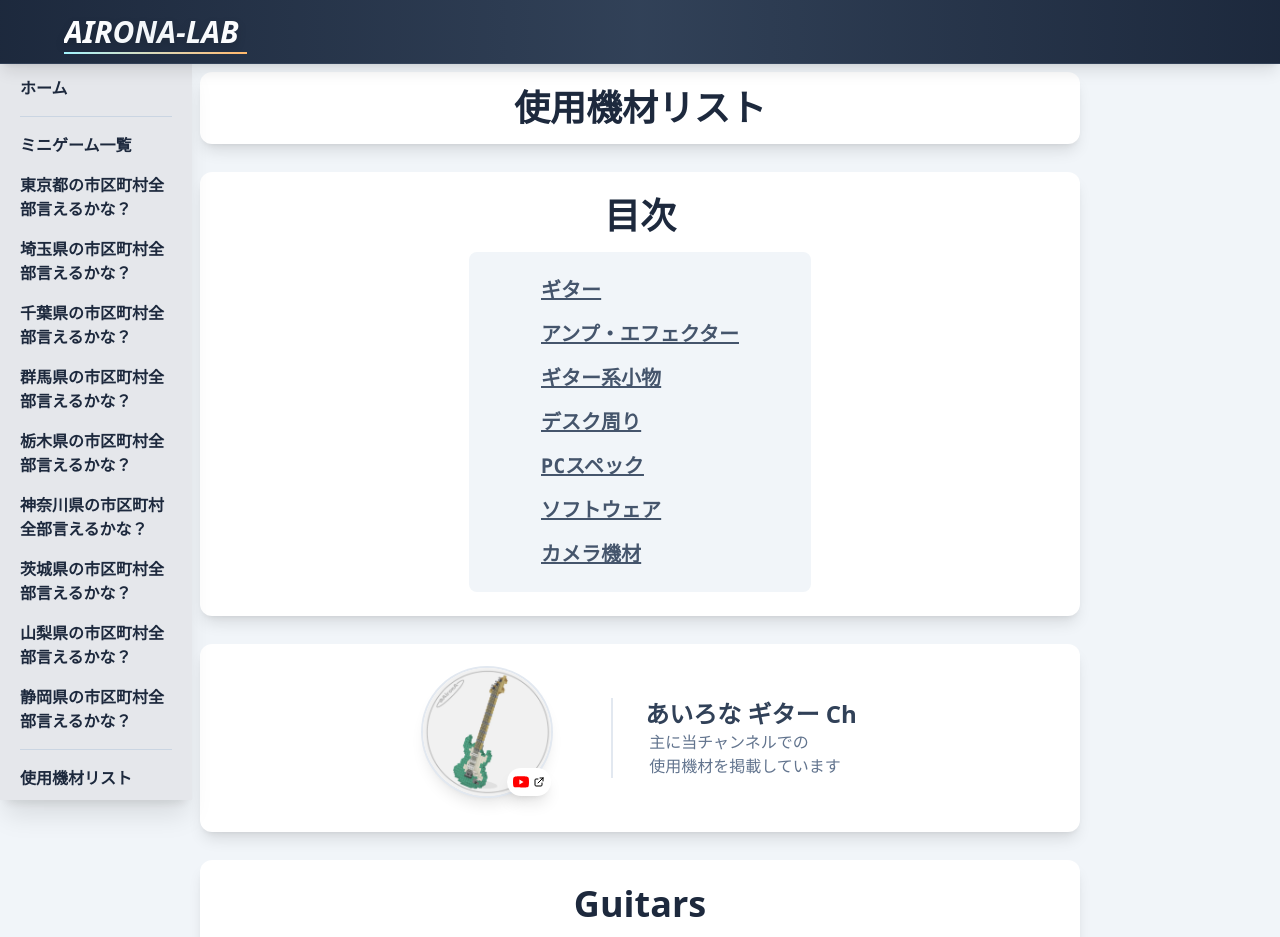
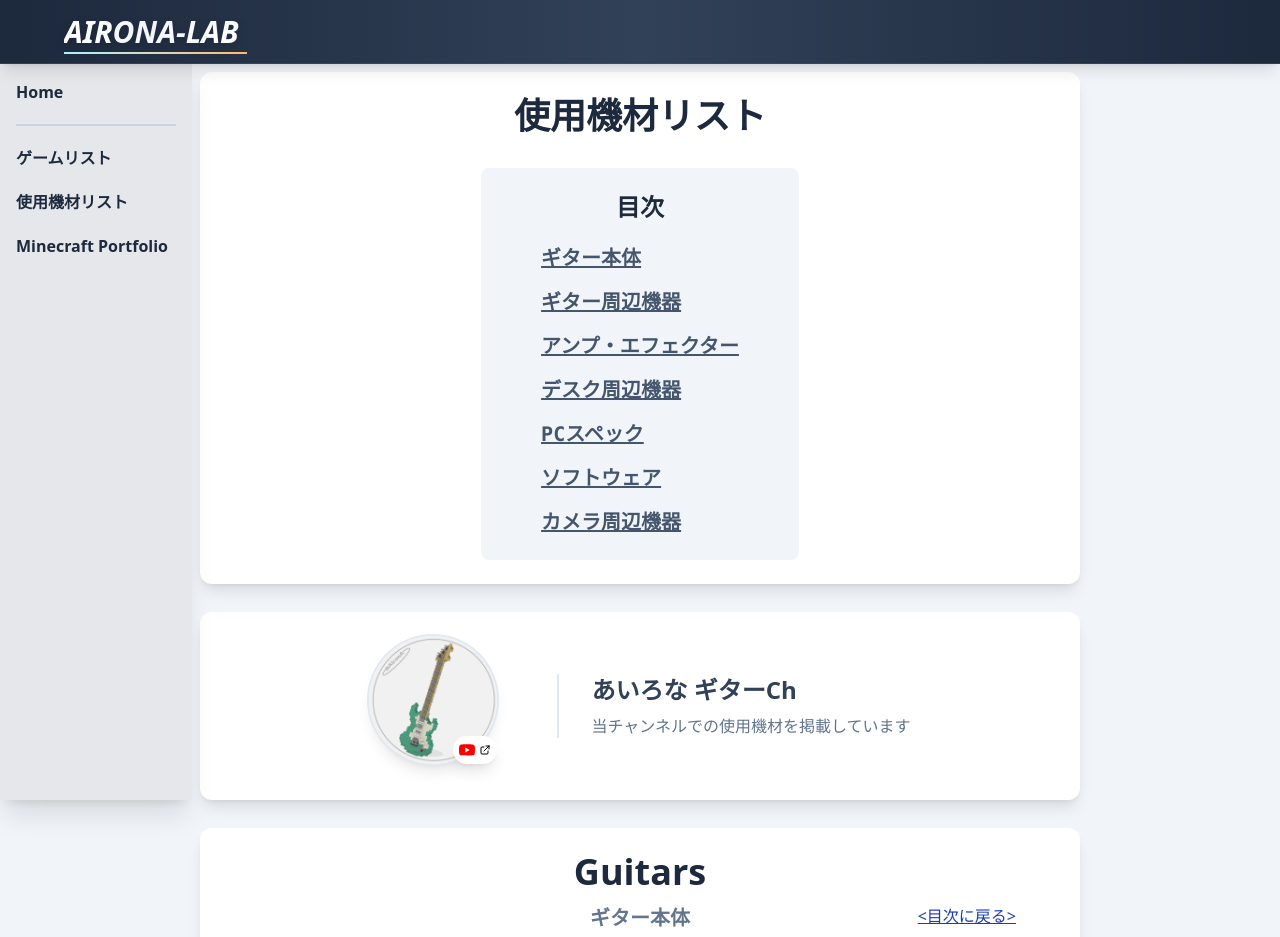
Before and after one commit to yasaka1006/AIRONA-LAB, a React (Vite) app: page /equipments in a window 1280 px wide. Shown: the top 937 px of the page. Built offline with nearby package versions, Linux system fonts and the light colour scheme.

Commit message:
Equipmentsの修正

```diff
--- a/src/App.jsx
+++ b/src/App.jsx
@@ -1,5 +1,5 @@
 import { useState } from 'react'
-import { Routes, Route } from 'react-router-dom';
+import { Routes, Route, Links } from 'react-router-dom';
 import Home from './components/Home';
 import Header from './components/assets/Header';
 import Sidebar from './components/assets/Sidebar';
@@ -16,6 +16,7 @@ import Kanagawa from './components/minigames/Kanagawa';
 import Ibaraki from './components/minigames/Ibaraki';
 import Tokyo from './components/minigames/Tokyo';
 import Equipments from './components/Equipments';
+import Links2 from './components/Links';
 
 function App() {
   const [isSidebarOpen, setIsSidebarOpen] = useState(false);
@@ -38,6 +39,7 @@ function App() {
             <div className="w-full max-w-6xl mx-auto md:main-content-centered">
               <Routes>
                 <Route path="/" element={<Home />} />
+                <Route path="/links" element={<Links2 />} />
                 <Route path="/minigames" element={<Minigames />} />
                 <Route path="/mcp" element={<Mcp />} />
                 <Route path="/equipments" element={<Equipments />} />
--- a/src/components/Equipments.jsx
+++ b/src/components/Equipments.jsx
@@ -333,42 +333,41 @@ const Equipments = () => {
   ];
 
   return (
-    <main className="mt-4 space-y-7 mx-2">
-      {/* タイトルセクション */}
-      <section className="bg-white py-4 px-4 md:px-8 rounded-xl shadow-lg">
-        <h1 className="text-3xl md:text-4xl font-bold text-center text-slate-800">
+    <main id="top" className="mt-4 space-y-7 mx-2 scroll-mt-20">
+
+      {/* タイトル・目次セクション */}
+      <section className="bg-white py-6 px-3 md:px-8 rounded-xl shadow-lg">
+        <h1 className="text-3xl md:text-4xl font-bold text-center text-slate-800 mb-8">
           使用機材リスト
         </h1>
-      </section>
 
-      {/* 目次セクション */}
-      <section className="bg-white py-6 px-4 md:px-8 rounded-xl shadow-lg">
-        <h2 className="text-3xl md:text-4xl font-bold text-center text-slate-800 mb-4">
-          目次
-        </h2>
-        <div className="text-xl bg-slate-100 rounded-lg p-6 px-18 w-fit mx-auto text-slate-600 font-mono underline lg:font-bold space-y-4 flex flex-col">
+        <div className="text-xl bg-slate-100 rounded-lg p-6 px-15 w-fit mx-auto text-slate-600 font-mono lg:font-bold space-y-4 flex flex-col">
+          <h2 className="text-xl md:text-2xl font-bold text-center text-slate-800 mb-5">
+            目次
+          </h2>
           <a href="#guitars">
-            <h3>ギター</h3>
+            <h3><span className="underline">ギター本体</span></h3>
+          </a>
+          <a href="#guitarGears">
+            <h3><span className="underline">ギター周辺機器</span></h3>
           </a>
           <a href="#effectors">
-            <h3>アンプ・エフェクター</h3>
-          </a>
-          <a href="#guitarGears">
-            <h3>ギター系小物</h3>
+            <h3><span className="underline">アンプ・エフェクター</span></h3>
           </a>
           <a href="#deskAudioGears">
-            <h3>デスク周り</h3>
+            <h3><span className="underline">デスク周辺機器</span></h3>
           </a>
           <a href="#pcSpecs">
-            <h3>PCスペック</h3>
+            <h3><span className="underline">PCスペック</span></h3>
           </a>
           <a href="#softs">
-            <h3>ソフトウェア</h3>
+            <h3><span className="underline">ソフトウェア</span></h3>
           </a>
           <a href="#cameraGears">
-            <h3>カメラ機材</h3>
+            <h3><span className="underline">カメラ周辺機器</span></h3>
           </a>
         </div>
+
       </section>
 
       {/* Youtubeチャンネルセクション */}
@@ -380,8 +379,8 @@ const Equipments = () => {
           className="flex flex-col items-center group hover:scale-105 transition-transform duration-300"
         >
           <div className="flex items-center">
-            <div className="relative w-24 h-24 md:w-32 md:h-32 mb-3 mr-5">
-              <div className="w-full h-full rounded-full overflow-hidden shadow-lg ring-2 ring-slate-200 group-hover:ring-blue-500 transition-all duration-300">
+            <div className="relative mb-3 mr-5 w-[25%]">
+              <div className="w-16 h-16 md:w-32 md:h-32 w-full h-full rounded-full overflow-hidden shadow-lg ring-2 ring-slate-200 group-hover:ring-blue-500 transition-all duration-300">
                 <img
                   src="/thumbnail/youtube.webp"
                   alt="AironA ギターチャンネル"
@@ -395,11 +394,11 @@ const Equipments = () => {
               </div>
             </div>
 
-            <div className="md:ml-10 border-l-2 border-slate-200 pl-4 md:pl-8">
+            <div className="md:ml-10 border-l-2 border-slate-200 pl-4 md:pl-8 w-[75%]">
               <p className="font-bold text-slate-700 text-xl md:text-2xl">
-                あいろな ギター Ch
+                あいろな ギターCh
               </p>
-              <p className="text-slate-500 text-sm md:text-base ml-1">主に当チャンネルでの<br />使用機材を掲載しています</p>
+              <p className="text-slate-500 text-sm md:text-base mt-2">当チャンネルでの使用機材を掲載しています</p>
             </div>
           </div>
         </a>
@@ -407,26 +406,28 @@ const Equipments = () => {
       </section>
 
       {/* ギターセクション */}
-      <section id="guitars" className="bg-white py-6 px-4 md:px-8 rounded-xl shadow-lg scroll-mt-20">
+      <section id="guitars" className="bg-white py-6 px-4 md:px-8 rounded-xl shadow-lg scroll-mt-20 relative">
         <div>
+          <a href="#top" className="text-xs md:text-base text-blue-800 absolute top-19 right-3 md:right-16 hover:text-blue-700 transition-colors underline">{"<目次に戻る>"}</a>
           <h2 className="text-3xl md:text-4xl font-bold text-center text-slate-800 mb-6">
             Guitars
+
             <br />
-            <span className="text-xl text-slate-500">ギター</span>
+            <span className="text-xl text-slate-500">ギター本体</span>
           </h2>
         </div>
 
         {guitars.map((guitar, index) => (
           <div key={index}>
             {index > 0 && <div className="block h-px bg-slate-200 my-6 lg:my-10"></div>}
-            <div className={`xl:flex ${index % 2 === 0 ? '' : 'xl:flex-row-reverse'} items-center gap-4 md:gap-6 xl:gap-8 mb-6 xl:mb-10`}>
-              <div className="w-full md:w-[70%] mx-auto xl:w-[51%] aspect-[5/3] xl:aspect-[5/3] bg-slate-200 overflow-hidden rounded-xl shadow-md">
+            <div className={`xl:flex items-center gap-4 md:gap-6 xl:gap-8 mb-6 xl:mb-10`}>
+              <div className="w-full md:w-[70%] mx-auto xl:w-[45%] aspect-[5/3] xl:aspect-[5/3] bg-slate-200 overflow-hidden rounded-xl shadow-md">
                 <img src={guitar.image} alt={guitar.name} className="w-full h-full object-cover" />
               </div>
-              <div className="w-full xl:w-[49%]">
-                <h3 className="text-xl sm:text-2xl md:text-3xl font-bold text-slate-800 mb-3 md:mb-4 bg-slate-100 p-2 rounded-md mt-4 px-3">{guitar.name}</h3>
+              <div className="w-full xl:w-[55%]">
+                <h3 className="text-xl sm:text-2xl md:text-3xl font-bold text-slate-800 mb-3 md:mb-4 bg-slate-100 p-2 rounded-md px-3">{guitar.name}</h3>
                 <div className="px-4">
-                  <p className="text-sm sm:text-base md:text-lg text-slate-600 leading-relaxed" dangerouslySetInnerHTML={{ __html: guitar.description }}></p>
+                  <p className="text-sm sm:text-base md:text-md text-slate-600 leading-relaxed" dangerouslySetInnerHTML={{ __html: guitar.description }}></p>
                   <a href={guitar.link} target="_blank" rel="noopener noreferrer" className="text-blue-600 hover:text-blue-700 inline-flex items-center gap-1 transition-colors font-bold mt-4">
                     <img src="/equipments/external-link.svg" alt="" className="w-4 h-4" />
                     商品ページ
@@ -438,44 +439,13 @@ const Equipments = () => {
         ))}
       </section>
 
-      {/* エフェクター セクション */}
-      <section id="effectors" className="bg-white py-6 px-4 md:px-8 rounded-xl shadow-lg scroll-mt-20">
-        <h2 className="text-3xl md:text-4xl font-bold text-center text-slate-800 mb-6">
-          Effectors
-          <br />
-          <span className="text-xl text-slate-500">アンプ・エフェクター</span>
-        </h2>
-        <img src="/equipments/effector.jpg" alt="デスク" className="xl:w-[70%] mx-auto rounded-xl mb-8 shadow-lg"/>
-
-        <div className="grid grid-cols-1 xl:grid-cols-2">
-          {effectors.map((gear, index) => (
-            <div key={index} className="p-1 lg:px-6">
-              <h3 className="font-bold text-slate-800 mb-3 md:mb-4 bg-slate-100 p-2 rounded-md mb-4">・{gear.category}</h3>
-              <h3 className="font-bold text-slate-800 mb-3 md:mb-4 px-4">{gear.name}</h3>
-              <div className="flex items-center">
-                <a href={gear.link} target="_blank" rel="noopener noreferrer" className="w-24 h-24 lg:w-32 lg:h-32 mr-4 lg:mr-8 flex-shrink-0 rounded-lg flex items-center justify-center overflow-hidden">
-                  <img src={gear.image} alt={gear.name} className="w-full h-full object-contain hover:scale-105 transition-transform duration-300" />
-                </a>
-                <div>
-                  <p className="text-md text-slate-600 leading-relaxed" dangerouslySetInnerHTML={{ __html: gear.description }}></p>
-                  <br /><a href={gear.link} target="_blank" rel="noopener noreferrer" className="font-bold text-blue-600 hover:text-blue-700 inline-flex items-center gap-1 transition-colors">
-                    <img src="/equipments/external-link.svg" alt="" className="w-4 h-4" />
-                    商品ページ{gear.page}
-                  </a>
-                </div>
-              </div>
-              <span className="block h-px bg-slate-200 my-8"></span>
-            </div>
-          ))}
-        </div>
-      </section>
-
       {/* ギター アクセサリーセクション */}
-      <section id="guitarGears" className="bg-white py-6 px-4 md:px-8 rounded-xl shadow-lg scroll-mt-20">
+      <section id="guitarGears" className="bg-white py-6 px-4 md:px-8 rounded-xl shadow-lg scroll-mt-20 relative">
+        <a href="#top" className="text-xs md:text-base text-blue-800 absolute top-19 right-3 md:right-16 hover:text-blue-700 transition-colors underline">{"<目次に戻る>"}</a>
         <h2 className="text-3xl md:text-4xl font-bold text-center text-slate-800 mb-6">
           Guitar Accessories
           <br />
-          <span className="text-xl text-slate-500">ギター系小物</span>
+          <span className="text-xl text-slate-500">ギター周辺機器</span>
         </h2>
 
         <div className="grid grid-cols-1 xl:grid-cols-2">
@@ -501,14 +471,50 @@ const Equipments = () => {
         </div>
       </section>
 
+      {/* エフェクター セクション */}
+      <section id="effectors" className="bg-white py-6 px-4 md:px-8 rounded-xl shadow-lg scroll-mt-20 relative">
+        <a href="#top" className="text-xs md:text-base text-blue-800 absolute top-19 right-3 md:right-16 hover:text-blue-700 transition-colors underline">{"<目次に戻る>"}</a>
+        <h2 className="text-3xl md:text-4xl font-bold text-center text-slate-800 mb-6">
+          Effectors
+          <br />
+          <span className="text-xl text-slate-500">アンプ・エフェクター</span>
+        </h2>
+        <img src="/equipments/effector.jpg" alt="デスク" className="xl:w-[70%] mx-auto rounded-xl mb-8 shadow-lg" />
+
+        <div className="grid grid-cols-1 xl:grid-cols-2">
+          {effectors.map((gear, index) => (
+            <div key={index} className="p-1 lg:px-6">
+              <h3 className="font-bold text-slate-800 mb-3 md:mb-4 bg-slate-100 p-2 rounded-md mb-4">・{gear.category}</h3>
+              <h3 className="font-bold text-slate-800 mb-3 md:mb-4 px-4">{gear.name}</h3>
+              <div className="flex items-center">
+                <a href={gear.link} target="_blank" rel="noopener noreferrer" className="w-24 h-24 lg:w-32 lg:h-32 mr-4 lg:mr-8 flex-shrink-0 rounded-lg flex items-center justify-center overflow-hidden">
+                  <img src={gear.image} alt={gear.name} className="w-full h-full object-contain hover:scale-105 transition-transform duration-300" />
+                </a>
+                <div>
+                  <p className="text-md text-slate-600 leading-relaxed" dangerouslySetInnerHTML={{ __html: gear.description }}></p>
+                  <br /><a href={gear.link} target="_blank" rel="noopener noreferrer" className="font-bold text-blue-600 hover:text-blue-700 inline-flex items-center gap-1 transition-colors">
+                    <img src="/equipments/external-link.svg" alt="" className="w-4 h-4" />
+                    商品ページ{gear.page}
+                  </a>
+                </div>
+              </div>
+              <span className="block h-px bg-slate-200 my-8"></span>
+            </div>
+          ))}
+        </div>
+      </section>
+
+
+
       {/* デスク アクセサリーセクション */}
-      <section id="deskAudioGears" className="bg-white py-6 px-4 md:px-8 rounded-xl shadow-lg scroll-mt-20">
+      <section id="deskAudioGears" className="bg-white py-6 px-4 md:px-8 rounded-xl shadow-lg scroll-mt-20 relative">
+        <a href="#top" className="text-xs md:text-base text-blue-800 absolute top-19 right-3 md:right-16 hover:text-blue-700 transition-colors underline">{"<目次に戻る>"}</a>
         <h2 className="text-3xl md:text-4xl font-bold text-center text-slate-800 mb-6">
           Desk Gears
           <br />
-          <span className="text-xl text-slate-500">デスク周り</span>
+          <span className="text-xl text-slate-500">デスク周辺機器</span>
         </h2>
-        <img src="/equipments/deskBanner.jpg" alt="デスク" className="xl:w-[70%] mx-auto rounded-xl mb-8 shadow-lg"/>
+        <img src="/equipments/deskBanner.jpg" alt="デスク" className="xl:w-[70%] mx-auto rounded-xl mb-8 shadow-lg" />
 
         <div className="grid grid-cols-1 xl:grid-cols-2">
           {deskGears.map((gear, index) => (
@@ -534,9 +540,12 @@ const Equipments = () => {
       </section>
 
       {/* PCパーツ セクション */}
-      <section id="pcSpecs" className="bg-white py-6 px-4 md:px-8 rounded-xl shadow-lg scroll-mt-20">
+      <section id="pcSpecs" className="bg-white py-6 px-4 md:px-8 rounded-xl shadow-lg scroll-mt-20 relative">
+        <a href="#top" className="text-xs md:text-base text-blue-800 absolute top-19 right-3 md:right-16 hover:text-blue-700 transition-colors underline">{"<目次に戻る>"}</a>
         <h2 className="text-3xl md:text-4xl font-bold text-center text-slate-800 mb-6">
           PC Specs
+          <br />
+          <span className="text-xl text-slate-500">PCスペック</span>
         </h2>
         <img src="/equipments/PCBanner.jpg" alt="PC" className="xl:w-[50%] mx-auto rounded-xl mb-6" />
 
@@ -557,7 +566,8 @@ const Equipments = () => {
       </section>
 
       {/* ソフトウェアセクション */}
-      <section id="softs" className="bg-white py-6 px-4 md:px-8 rounded-xl shadow-lg scroll-mt-20">
+      <section id="softs" className="bg-white py-6 px-4 md:px-8 rounded-xl shadow-lg scroll-mt-20 relative">
+        <a href="#top" className="text-xs md:text-base text-blue-800 absolute top-19 right-3 md:right-16 hover:text-blue-700 transition-colors underline">{"<目次に戻る>"}</a>
         <h2 className="text-3xl md:text-4xl font-bold text-center text-slate-800 mb-6">
           Softwares
           <br />
@@ -588,11 +598,12 @@ const Equipments = () => {
       </section>
 
       {/* カメラ アクセサリーセクション */}
-      <section id="cameraGears" className="bg-white py-6 px-4 md:px-8 rounded-xl shadow-lg scroll-mt-20">
+      <section id="cameraGears" className="bg-white py-6 px-4 md:px-8 rounded-xl shadow-lg scroll-mt-20 relative">
+        <a href="#top" className="text-xs md:text-base text-blue-800 absolute top-19 right-3 md:right-16 hover:text-blue-700 transition-colors underline">{"<目次に戻る>"}</a>
         <h2 className="text-3xl md:text-4xl font-bold text-center text-slate-800 mb-6">
           Camera Gears
           <br />
-          <span className="text-xl text-slate-500">カメラ機材</span>
+          <span className="text-xl text-slate-500">カメラ周辺機器</span>
         </h2>
 
         <div className="grid grid-cols-1 xl:grid-cols-2">
--- a/src/components/Minigames.jsx
+++ b/src/components/Minigames.jsx
@@ -7,7 +7,7 @@ const Minigames = () => {
         <h2 className="text-2xl md:text-3xl font-bold text-center mb-6 text-slate-800">
           ミニゲーム一覧
         </h2>
-        <div className="grid grid-cols-1 md:grid-cols-2 lg:grid-cols-3 gap-6">
+        <div className="grid grid-cols-1 md:grid-cols-2 xl:grid-cols-4 gap-6">
           {/* 東京ゲーム */}
           <Link to="/tokyo" className="block rounded-xl shadow-md overflow-hidden hover:shadow-xl hover:scale-105 transition-all duration-300 bg-white">
             <div className="w-full h-48 bg-slate-200 overflow-hidden">
--- a/src/components/assets/ScrollToTop.jsx
+++ b/src/components/assets/ScrollToTop.jsx
@@ -29,9 +29,9 @@ const ScrollToTop = () => {
   return (
     <button
       onClick={scrollToTop}
-      className={`fixed bottom-8 right-8 z-50 bg-gradient-to-r from-slate-700 to-slate-800 text-white p-4 rounded-full shadow-lg hover:shadow-xl hover:scale-110 transition-all duration-300 hover:from-slate-600 hover:to-slate-700 ${
+      className={`fixed bottom-8 right-4 md:right-10 z-50 bg-gradient-to-r from-slate-700 to-slate-800 text-white p-4 rounded-full shadow-lg hover:shadow-xl hover:scale-110 transition-all duration-300 hover:from-slate-600 hover:to-slate-700 ${
         isVisible
-          ? 'opacity-100 translate-y-0 pointer-events-auto'
+          ? 'opacity-80 translate-y-0 pointer-events-auto'
           : 'opacity-0 translate-y-4 pointer-events-none'
       }`}
       aria-label="ページトップに戻る"
--- a/src/components/assets/Sidebar.jsx
+++ b/src/components/assets/Sidebar.jsx
@@ -14,56 +14,28 @@ const Sidebar = ({ isOpen, onClose }) => {
 
       {/* サイドバー */}
       <div className={`
-        fixed top-14 left-0 h-[calc(100vh-3.5rem)] bg-gray-200 text-slate-800 p-5 z-50
+        fixed top-14 left-0 h-[calc(100vh-3.5rem)] bg-gray-200 text-slate-800 py-4 z-50
         transform transition-transform duration-300 ease-in-out
         w-48 overflow-y-auto
         ${isOpen ? 'translate-x-0' : '-translate-x-full'}
         lg:translate-x-0 lg:sticky lg:top-14 lg:h-[calc(100vh-3.5rem)] lg:z-40 shadow-xl
       `}
-      style={{ marginTop: 0 }}
+        style={{ marginTop: 0 }}
       >
         <nav>
-          <ul className="space-y-4">
+          <ul className="space-y-1">
             <li>
-              <Link to="/" className="block hover:text-blue-700 transition cursor-pointer font-bold" onClick={onClose}>ホーム</Link>
+              <Link to="/" className="block hover:text-blue-700 transition cursor-pointer font-bold hover:bg-slate-300 px-4 py-2" onClick={onClose}>Home</Link>
             </li>
-            <span className="block h-px bg-slate-300 my-4"></span>
+            <div className="block h-[2px] bg-slate-300 my-3 mx-4"></div>
             <li>
-              <Link to="/minigames" className="block hover:text-blue-700 transition cursor-pointer font-bold" onClick={onClose}>ミニゲーム一覧</Link>
+              <Link to="/minigames" className="block hover:text-blue-700 transition cursor-pointer font-bold hover:bg-slate-300 px-4 py-2" onClick={onClose}>ゲームリスト</Link>
             </li>
             <li>
-              <Link to="/tokyo" className="block hover:text-blue-700 transition cursor-pointer font-bold" onClick={onClose}>東京都の市区町村全部言えるかな？</Link>
+              <Link to="/equipments" className="block hover:text-blue-700 transition cursor-pointer font-bold hover:bg-slate-300 px-4 py-2" onClick={onClose}>使用機材リスト</Link>
             </li>
             <li>
-              <Link to="/saitama" className="block hover:text-blue-700 transition cursor-pointer font-bold" onClick={onClose}>埼玉県の市区町村全部言えるかな？</Link>
-            </li>
-            <li>
-              <Link to="/chiba" className="block hover:text-blue-700 transition cursor-pointer font-bold" onClick={onClose}>千葉県の市区町村全部言えるかな？</Link>
-            </li>
-            <li>
-              <Link to="/gunma" className="block hover:text-blue-700 transition cursor-pointer font-bold" onClick={onClose}>群馬県の市区町村全部言えるかな？</Link>
-            </li>
-            <li>
-              <Link to="/tochigi" className="block hover:text-blue-700 transition cursor-pointer font-bold" onClick={onClose}>栃木県の市区町村全部言えるかな？</Link>
-            </li>
-            <li>
-              <Link to="/kanagawa" className="block hover:text-blue-700 transition cursor-pointer font-bold" onClick={onClose}>神奈川県の市区町村全部言えるかな？</Link>
-            </li>
-            <li>
-              <Link to="/ibaraki" className="block hover:text-blue-700 transition cursor-pointer font-bold" onClick={onClose}>茨城県の市区町村全部言えるかな？</Link>
-            </li>
-            <li>
-              <Link to="/yamanashi" className="block hover:text-blue-700 transition cursor-pointer font-bold" onClick={onClose}>山梨県の市区町村全部言えるかな？</Link>
-            </li>
-            <li>
-              <Link to="/shizuoka" className="block hover:text-blue-700 transition cursor-pointer font-bold" onClick={onClose}>静岡県の市区町村全部言えるかな？</Link>
-            </li>
-            <span className="block h-px bg-slate-300 my-4"></span>
-            <li>
-              <Link to="/equipments" className="block hover:text-blue-700 transition cursor-pointer font-bold" onClick={onClose}>使用機材リスト</Link>
-            </li>
-            <li>
-              <Link to="/mcp" className="block hover:text-blue-700 transition cursor-pointer font-bold" onClick={onClose}>Minecraft Portfolio</Link>
+              <Link to="/mcp" className="block hover:text-blue-700 transition cursor-pointer font-bold hover:bg-slate-300 px-4 py-2" onClick={onClose}>Minecraft Portfolio</Link>
             </li>
           </ul>
         </nav>
```
Also changed, not shown: src/components/Links.jsx (added, +23 -0 lines).
